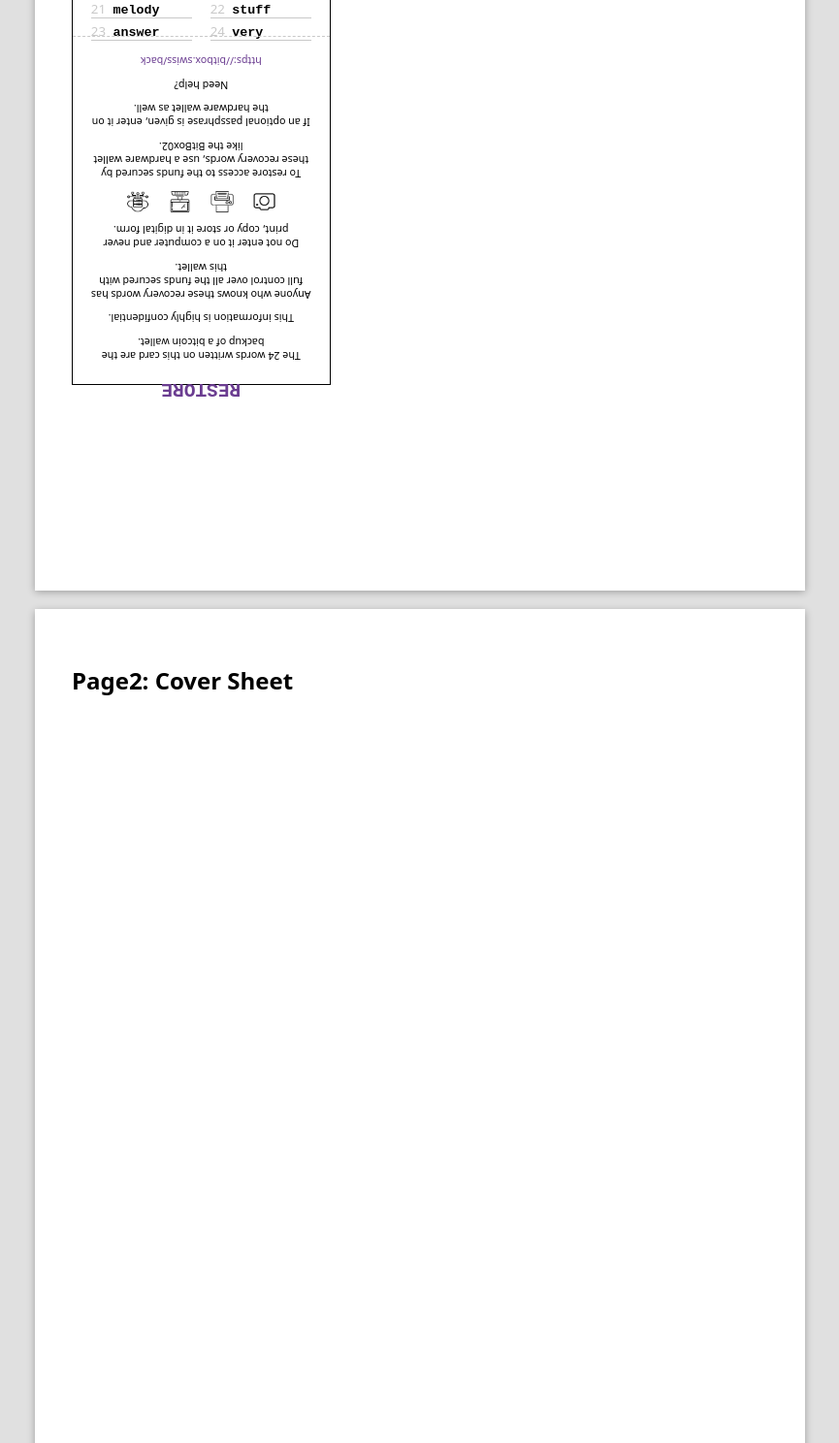
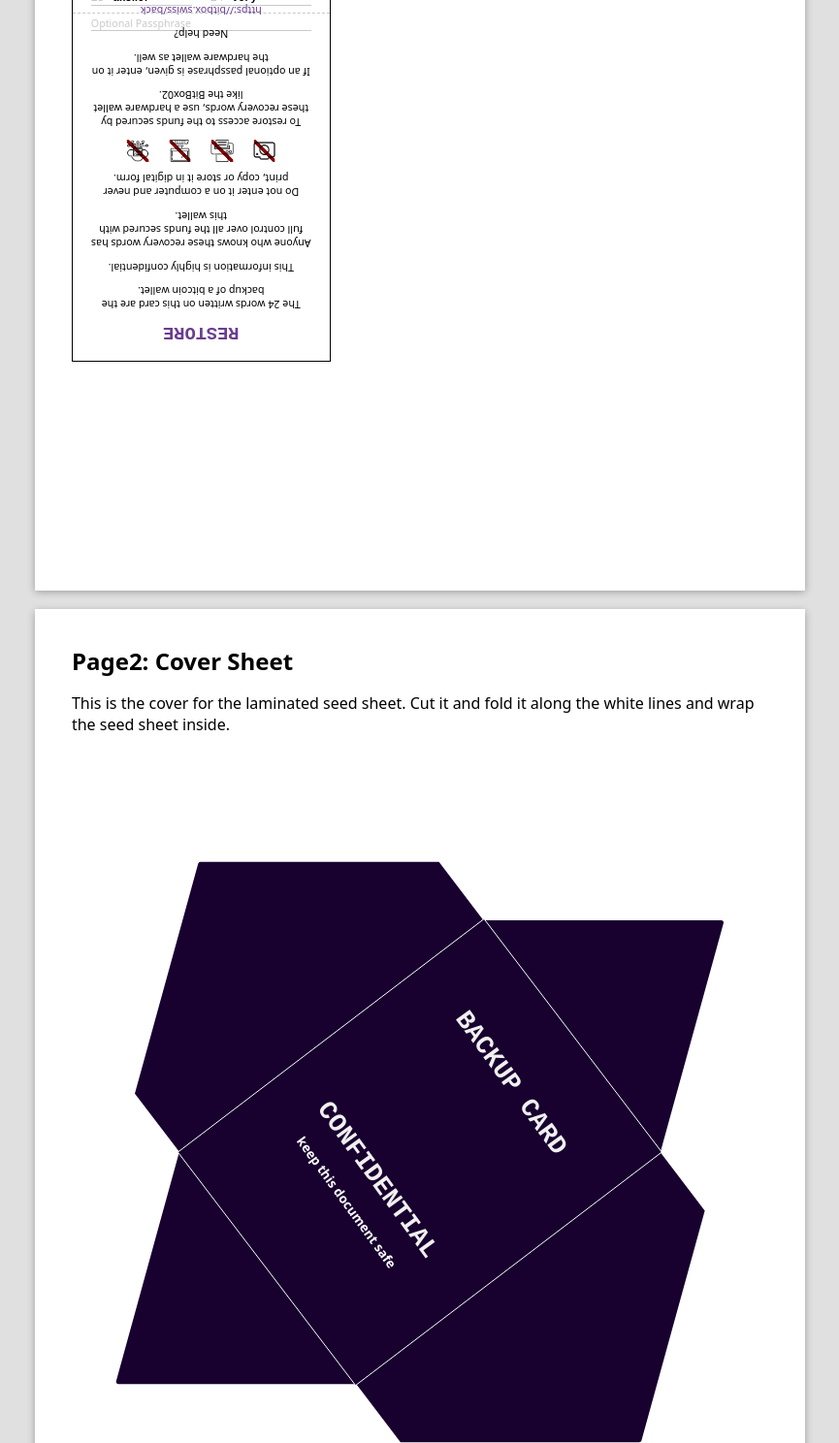
Before and after one commit to thespielplatz/BackupCard, a website: page index.html in a window 1280 px wide. Shown: the part 529-2017 px from the top of the page at 97% size, without its empty margins (207-1072 px from the left). Drawn offline with Linux system fonts and the light colour scheme.

Commit message:
Page2: Seed Cover

```diff
--- a/index.html
+++ b/index.html
@@ -14,6 +14,10 @@
             --laminate-box-height: 190mm;
         }
 
+        h1  {
+            margin: 0;
+        }
+
         .laminate-box {
             width: calc(var(--laminate-box-width));
             height: calc(var(--laminate-box-height));
@@ -21,14 +25,25 @@
             display: inline-block;
         }
 
+        .laminate-box .fold-line {
+            position: relative;
+            top: calc(var(--laminate-box-height) / 2);
+            left: 5mm;
+            height: 0;
+            width: var(--laminate-box-width);
+            border-bottom: 1px dashed var(--main-light-color);
+            margin-right: -5mm;
+            margin-left: -5mm;
+        }
         .laminate-box .front, .laminate-box .back {
-            height: calc(var(--laminate-box-height) * 0.5);
+            height: calc(var(--laminate-box-height) * 0.5 - 5mm);
             padding-left: 5mm;
             padding-right: 5mm;
+            padding-top: 5mm;
         }
 
         .laminate-box .front {
-            font-size: 10pt;
+            font-size: 8pt;
         }
 
         .laminate-box .back p {
@@ -41,6 +56,8 @@
         }
 
         .laminate-box h1 {
+            font-size: 14pt;
+
             font-family: monospace;
             color: var(--headline-color);
             text-align: center;
@@ -56,7 +73,7 @@
         }
 
         .laminate-box .half-field .label {
-            font-size: 10pt;
+            font-size: 9pt;
             width: 6mm;
             display: inline-block;
         }
@@ -71,16 +88,6 @@
             column-gap: 5mm;
             row-gap: 1mm;
         }
-        .laminate-box .fold-line {
-            position: relative;
-            top: calc(var(--laminate-box-height) / 2);
-            left: 0;
-            height: 0;
-            width: var(--laminate-box-width);
-            border-bottom: 1px dashed var(--main-light-color);
-            margin-right: -5mm;
-            margin-left: -5mm;
-        }
 
         .laminate-box .image-grid {
             display: grid;
@@ -93,6 +100,12 @@
             width: 6mm;
             place-self: center;
         }
+
+        .laminate-box .image-grid img {
+            background-size: 100% 100%;
+            background: linear-gradient(45deg, rgba(0, 0, 0, 0) 0%, rgba(0, 0, 0, 0) 44%, darkred 45%, darkred 55%, rgba(0, 0, 0, 0) 56%) no-repeat 0 center;
+        }
+
         .xprv-text {
             font-family: monospace;
             line-break: anywhere;
@@ -107,6 +120,44 @@
         .rotate {
             -webkit-transform: rotate(180deg);
             transform: rotate(180deg);
+        }
+
+        .back-svg {
+            position: absolute;
+            top: 0;
+            left: 0;
+        }
+
+        .backup-cover-text {
+            font-size: 20pt;
+            color: #F0F0F0;
+            position: absolute;
+            top: 108mm;
+            left: 84mm;
+            z-index: 1;
+            transform: rotate(54deg);
+            text-align: center;
+        }
+
+        .backup-cover-text :first-child {
+            text-transform: uppercase;
+            font-family: monospace;
+            font-weight: bolder;
+        }
+        .backup-cover-text :nth-child(2) {
+            text-transform: uppercase;
+            font-family: monospace;
+            font-weight: bolder;
+            padding-top: 30mm;
+            margin-bottom: 0;
+        }
+
+        .backup-cover-text :nth-child(3) {
+            font-size: 10pt;
+            font-weight: bold;
+
+            color: #FFFFFF;
+            margin-top: 4mm;
         }
 
         template {
@@ -141,13 +192,15 @@
       <p>The idea is to cut, fold and lamiate the seed.</p>
 
       <div class="laminate-box">
+        <div class="fold-line"></div>
         <div class="front">
-          <div class="fold-line"></div>
           <h1>Recovery Words</h1>
+          <div style="height: 5mm;"></div>
           <div class="line">Wallet Name</div>
           <div style="height: 5mm;"></div>
-          <div class="grid" id="seed-grid">
-          </div>
+          <div class="grid" id="seed-grid"></div>
+          <div style="height: 3mm;"></div>
+          <div class="line">Optional Passphrase</div>
         </div>
         <div class="back rotate">
           <h1>Restore</h1>
@@ -192,6 +245,23 @@
 
     <section class="sheet padding-10mm">
       <h1>Page2: Cover Sheet</h1>
+      <p>This is the cover for the laminated seed sheet. Cut it and fold it along the white lines and wrap the seed sheet inside.</p>
+      <div class="backup-cover-text">
+        <p>Backup Card</p>
+        <p>Confidential</p>
+        <p>keep this document safe</p>
+      </div>
+      <svg class="back-svg" viewBox="0 0 595.28 841.89" width="210mm" height="296.998mm" xmlns="http://www.w3.org/2000/svg">
+        <g>
+          <g fill="#18002f" stroke="#FFFFFF" stroke-width="2.0" stroke-color-name="Cut">
+            <path id="envelope-cut-outside" d="M 247.98 600.44 L 282.34 645.53 L 467.27 645.53 A 2.83 2.83 0 0 0 470.0 643.45 L 519.09 465.15 L 484.73 420.06 L 533.4 243.26 A 2.83 2.83 0 0 0 530.67 239.67 L 347.3 239.67 L 312.94 194.58 L 128.01 194.58 A 2.83 2.83 0 0 0 125.27 196.66 L 76.19 374.96 L 110.55 420.06 L 61.87 596.85 A 2.83 2.83 0 0 0 64.61 600.44 L 247.98 600.44"/>
+          </g>
+          <g fill="#18002f" stroke="#FFFFFF" stroke-width="0.75" stroke-color-name="Crease">
+            <path id="envelope-fold-inside" d="M 247.98 600.44 L 484.73 420.06 L 347.3 239.67 L 110.55 420.06 L 247.98 600.44"/>
+          </g>
+
+        </g>
+      </svg>
     </section>
 
     <template id="template-seed-field">
```
Also changed, not shown: README.md, 1 other file.
